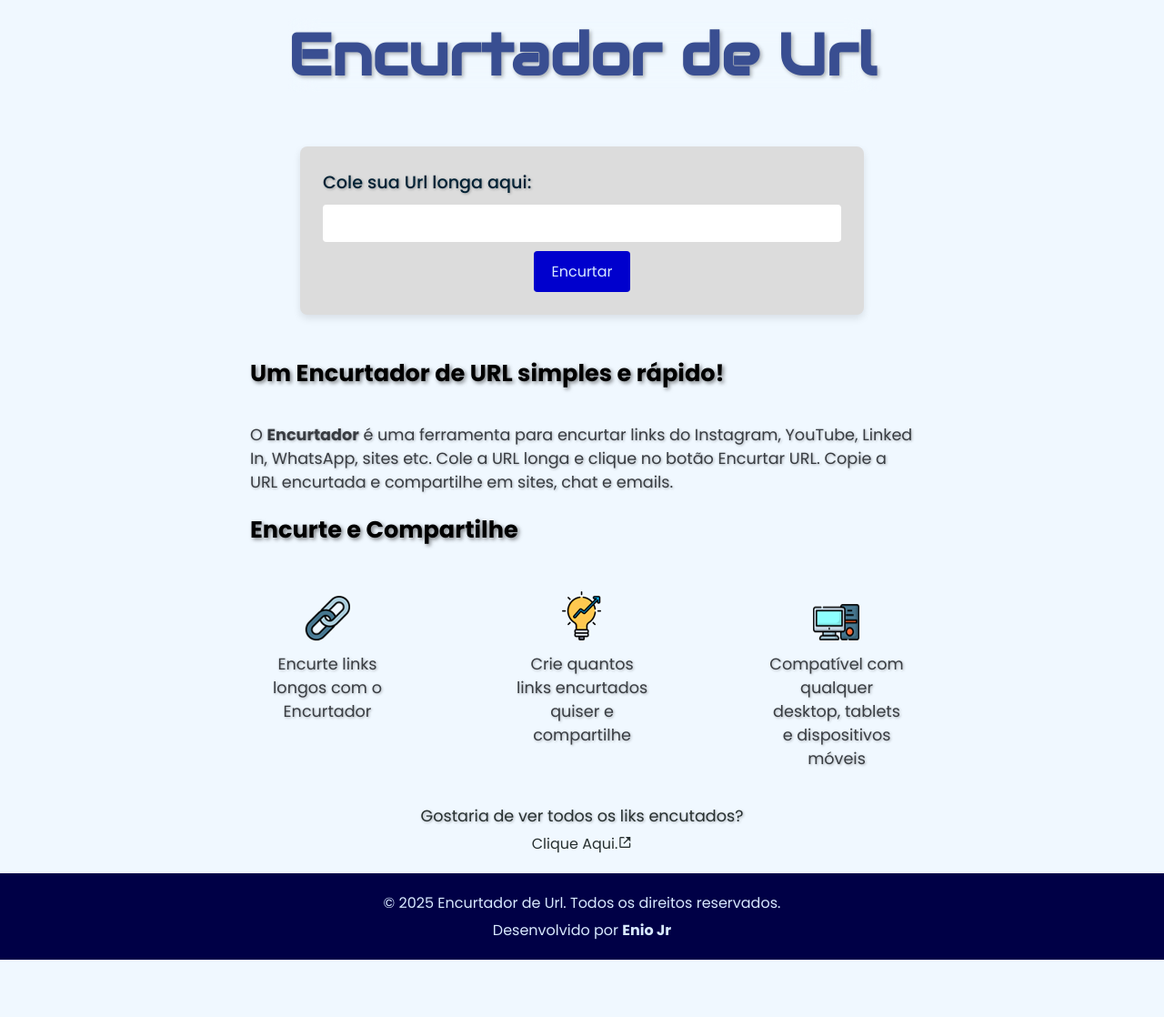
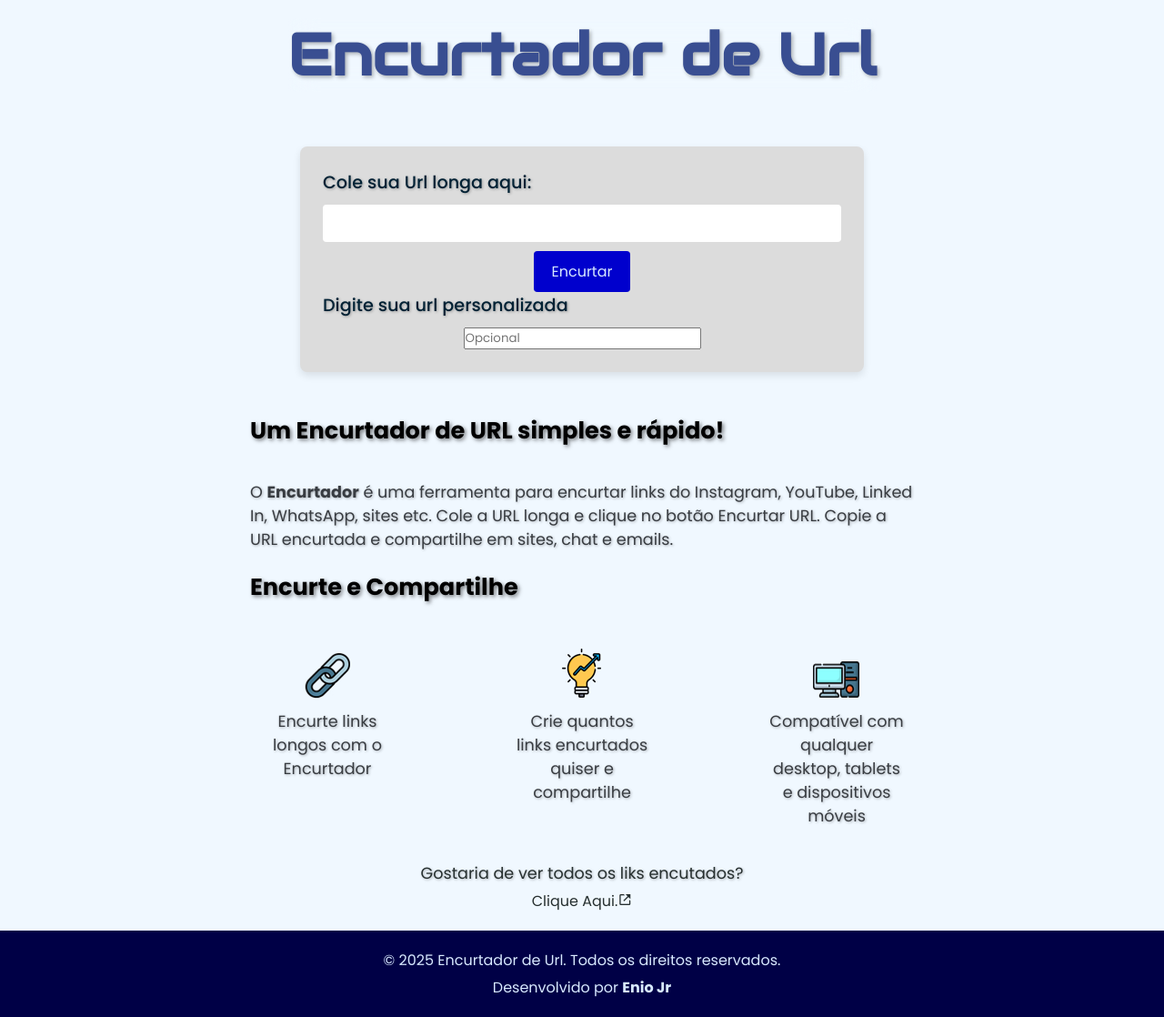
Before and after one commit to EnioJr18/Encurtador-de-Url, a Flask app: page / in a window 1280 px wide. Shown: the whole page at 91% size. Before the commit the page ends 1055 px from the top, so only its background shows below. Run offline with Flask 3, Linux system fonts and the light colour scheme.

Commit message:
:sparkles: Feat: Refatoração MVC, Contador de Cliques e Lógica de URL Personalizada

```diff
--- a/app.py
+++ b/app.py
@@ -1,64 +1,25 @@
 import os
-import string
-import random
-from flask import Flask, render_template, request, redirect  # type: ignore
-from flask_sqlalchemy import SQLAlchemy  # type: ignore
-
+from flask import Flask # type: ignore
+from models import db
+from controllers import main
 
 app = Flask(__name__)
 
-uri = os.environ.get('DATABASE_URL')
-if uri and uri.startswith('postgres://'):
+
+uri = os.environ.get('DATABASE_URL', 'sqlite:///urls.db')
+if uri.startswith('postgres://'):
     uri = uri.replace('postgres://', 'postgresql://', 1)
 
-app.config['SQLALCHEMY_DATABASE_URI'] = uri or 'sqlite:///urls.db'
+app.config['SQLALCHEMY_DATABASE_URI'] = uri
+app.config['SQLALCHEMY_TRACK_MODIFICATIONS'] = False
 
 
-db = SQLAlchemy(app)
+db.init_app(app)
 
 
-class URL(db.Model):
-    id = db.Column(db.Integer, primary_key=True)
-    original_url = db.Column(db.String(500), nullable=False)
-    short_code = db.Column(db.String(6), unique=True, nullable=False)
-
-
-def gerar_codigo_curto():
-    caracteres = string.ascii_letters + string.digits
-    codigo = ''.join(random.choices(caracteres, k=6))
-    return codigo
-
-
-@app.route('/', methods=['GET', 'POST'])
-def index():
-    if request.method == 'POST':
-        url_original = request.form['url']
-        codigo_curto = gerar_codigo_curto()
-
-        while URL.query.filter_by(short_code=codigo_curto).first() is not None:
-            codigo_curto = gerar_codigo_curto()
-
-        nova_url = URL(original_url=url_original, short_code=codigo_curto)
-        db.session.add(nova_url)
-        db.session.commit()
-
-        url_curta_completa = request.host_url + codigo_curto
-        return render_template('index.html', url_curta=url_curta_completa)
-
-    return render_template('index.html')
-
-
-@app.route('/<codigo_curto>')
-def redirecionar_url(codigo_curto):
-    url_entry = URL.query.filter_by(short_code=codigo_curto).first_or_404()
-    return redirect(url_entry.original_url)
-
-
-@app.route('/urls')
-def listar_urls():
-    urls = URL.query.all()
-    return render_template('urls.html', urls=urls)
-
+app.register_blueprint(main)
 
 if __name__ == '__main__':
+    with app.app_context():
+        db.create_all()
     app.run(debug=True)
--- /dev/null
+++ b/controllers.py
@@ -0,0 +1,52 @@
+from flask import Blueprint, render_template, request, redirect, current_app # type: ignore
+from models import db, URL
+from utils import gerar_codigo_curto
+
+
+main = Blueprint('main', __name__)
+
+@main.route('/', methods=['GET', 'POST'])
+def index():
+    if request.method == 'POST':
+        url_original = request.form['url']
+        codigo_curto = request.form.get('custom_url')
+
+        if codigo_curto:
+            existente = URL.query.filter_by(short_code=codigo_curto).first()
+            if existente:
+                return render_template('index.html', erro="O código curto personalizado já está em uso. Tente outro.")
+
+            else:
+                codigo_curto = codigo_curto
+        else:
+            codigo_curto = gerar_codigo_curto()
+            while URL.query.filter_by(short_code=codigo_curto).first():
+                codigo_curto = gerar_codigo_curto()
+
+
+
+        nova_url = URL(original_url=url_original, short_code=codigo_curto)
+        db.session.add(nova_url)
+        db.session.commit()
+
+        url_curta_completa = request.host_url + codigo_curto
+        return render_template('index.html', url_curta=url_curta_completa)
+
+    return render_template('index.html')
+
+@main.route('/<codigo_curto>')
+def redirecionar_url(codigo_curto):
+    url_entry = URL.query.filter_by(short_code=codigo_curto).first_or_404()
+
+    url_entry.click_count += 1
+    url_entry.acesso_data = db.func.now()
+
+    db.session.commit()
+
+
+    return redirect(url_entry.original_url)
+
+@main.route('/urls')
+def listar_urls():
+    urls = URL.query.all()
+    return render_template('urls.html', urls=urls)
--- a/templates/index.html
+++ b/templates/index.html
@@ -15,6 +15,8 @@
             <label for="url">Cole sua Url longa aqui:</label>
             <input type="url" name="url" required>
             <button type="submit">Encurtar</button>
+            <label for="custom_url">Digite sua url personalizada</label>
+            <input type="text" name="custom_url" id="custom_url" placeholder="Opcional">
         </form>
 
         <h2>Um Encurtador de URL simples e rápido!</h2><br>
--- a/templates/urls.html
+++ b/templates/urls.html
@@ -17,6 +17,7 @@
                 <tr>
                     <th>Url original</th>
                     <th>Url Curta</th>
+                    <th>Acessos</th>
                 </tr>
             </thead>
             <tbody>
@@ -28,6 +29,9 @@
 
                     <td>
                         <a href="{{ url.short_code }}" target="_blank">{{ request.host_url }}{{ url.short_code }}</a>
+                    </td>
+                    <td>
+                        <a href="{{ url.click_count }}" target="_blank">{{ url.click_count }}</a>
                     </td>
                 </tr>
                 {% endfor %}
```
Also changed, not shown: models.py (added, +11 -0 lines), utils.py (added, +8 -0 lines), instance/urls.db.
